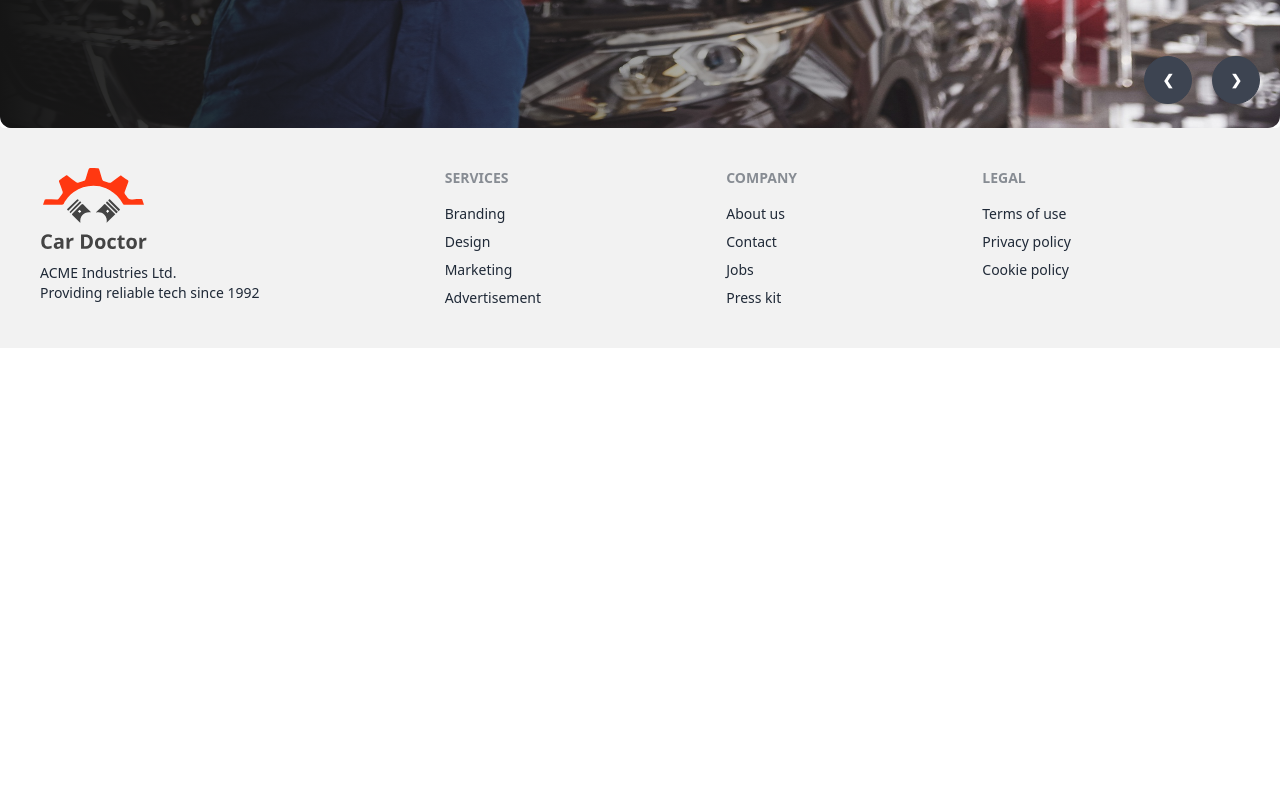
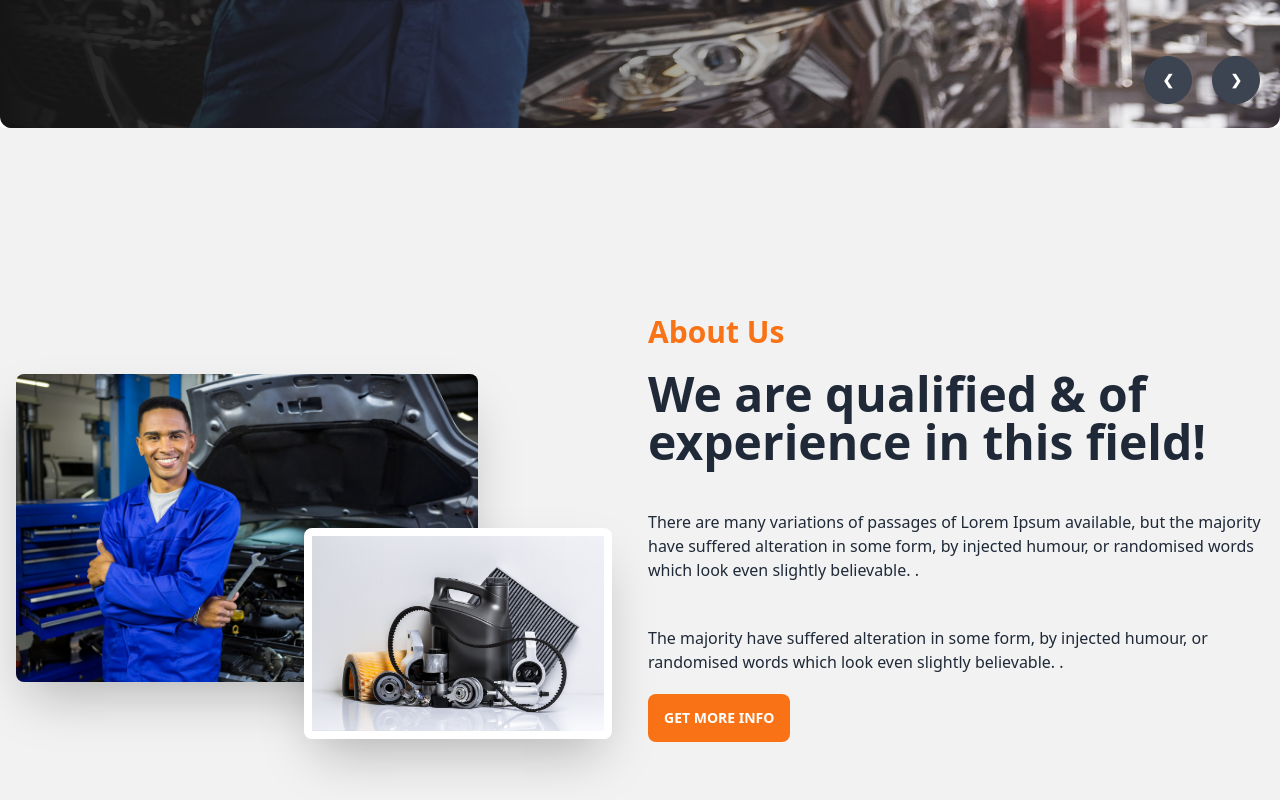
Before and after one commit to AkhiSharmin/car-doctor-client, a React (Vite) app: page / in a window 1280 px wide. Shown: the part 600-1400 px from the top of the page. Before the commit the page ends 948 px from the top, so only its background shows below. Built offline with nearby package versions, Linux system fonts and the light colour scheme.

Commit message:
done about components

```diff
--- /dev/null
+++ b/src/pages/Home/About/About.jsx
@@ -0,0 +1,36 @@
+import person from "../../../assets/images/about_us/person.jpg";
+import parts from "../../../assets/images/about_us/parts.jpg";
+
+const About = () => {
+  return (
+    <div className="hero min-h-screen bg-base-200">
+      <div className="hero-content flex-col lg:flex-row">
+        <div className="lg:w-1/2 relative">
+          <img src={person} className="w-3/4  rounded-lg shadow-2xl" />
+          <img
+            src={parts}
+            className="w-1/2 absolute right-5 top-1/2 rounded-lg border-8 border-white shadow-2xl"
+          />
+        </div>
+        <div className="lg:w-1/2 space-y-5">
+          <h3 className="text-3xl text-orange-500 font-bold">About Us</h3>
+          <h1 className="text-5xl font-bold">
+            We are qualified & of experience in this field!
+          </h1>
+          <p className="py-6">
+            There are many variations of passages of Lorem Ipsum available, but
+            the majority have suffered alteration in some form, by injected
+            humour, or randomised words which look even slightly believable. .
+          </p>
+          <p>
+            The majority have suffered alteration in some form, by injected
+            humour, or randomised words which look even slightly believable. .
+          </p>
+          <button className="btn border-0 bg-orange-500">Get More Info</button>
+        </div>
+      </div>
+    </div>
+  );
+};
+
+export default About;
--- a/src/pages/Home/Home/Home.jsx
+++ b/src/pages/Home/Home/Home.jsx
@@ -1,9 +1,11 @@
+import About from "../About/About";
 import Banner from "../Banner/Banner";
 
 const Home = () => {
   return (
     <div>
       <Banner></Banner>
+      <About></About>
     </div>
   );
 };
```
